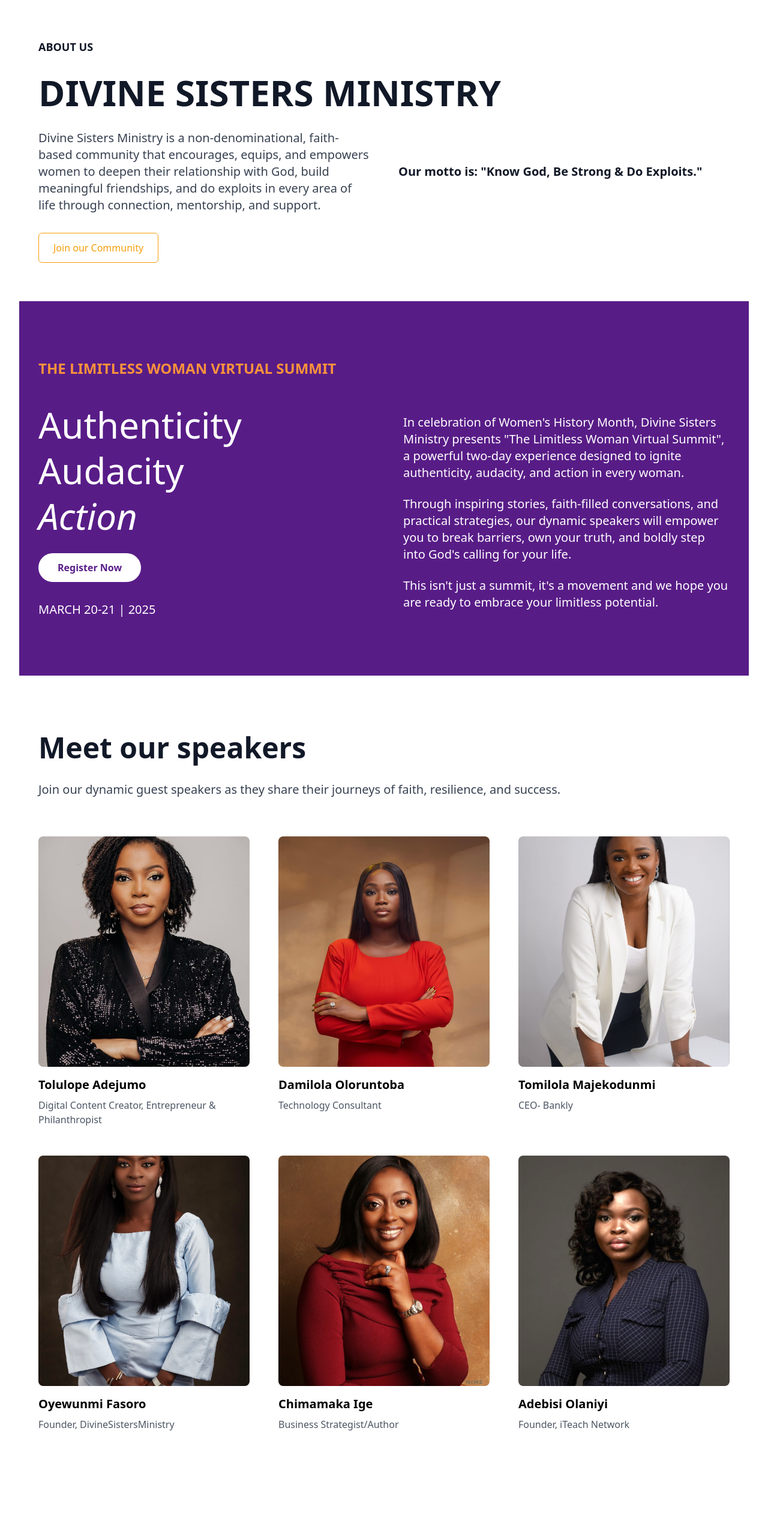
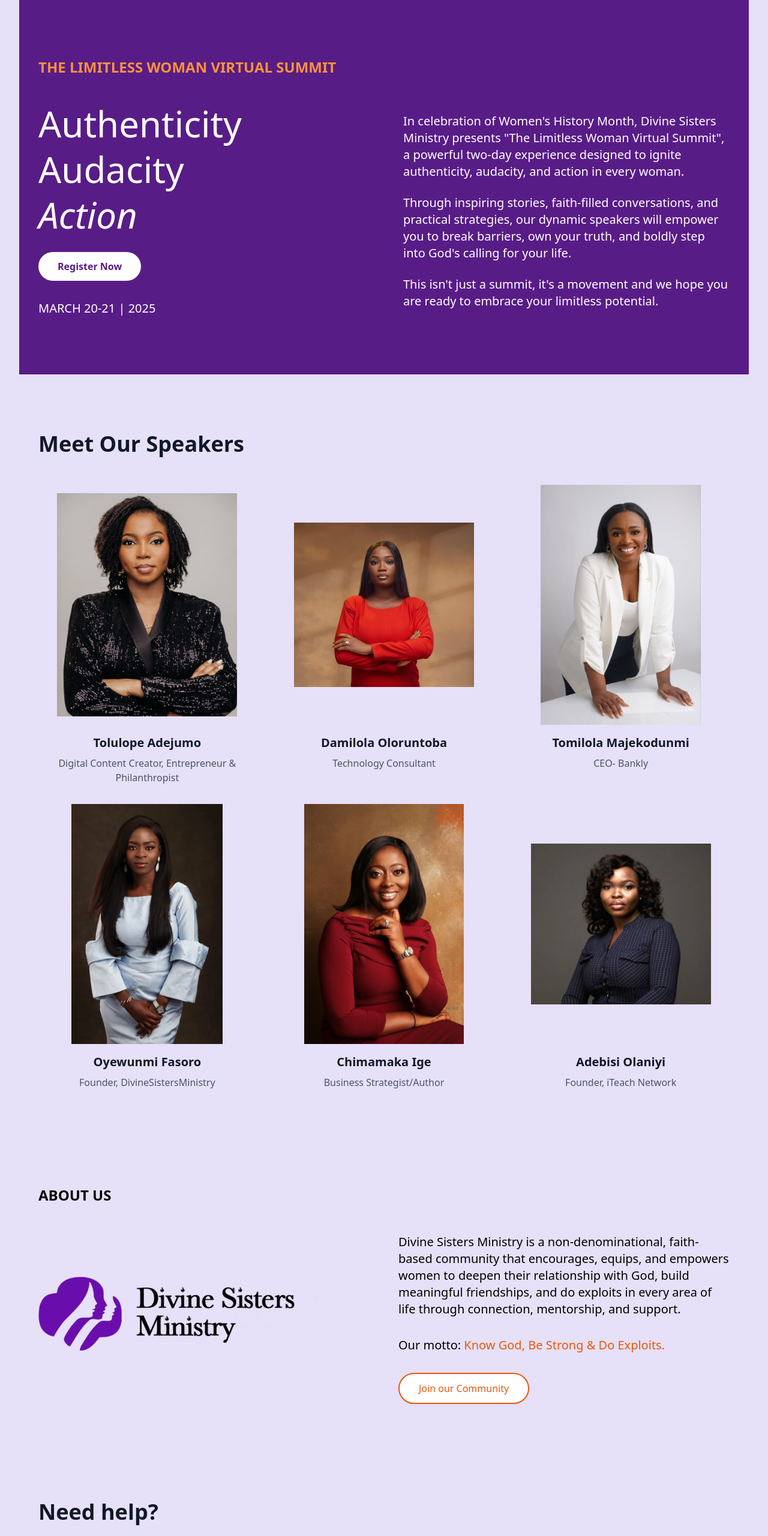
Before and after one commit to IAmTeerex857/divinesistersministry, a React (Vite) app: page / in a window 1280 px wide. Shown: the top 2560 px of the page at 60% size. Built offline with nearby package versions, Linux system fonts and the light colour scheme.

Commit message:
Add files via upload

```diff
--- a/src/App.tsx
+++ b/src/App.tsx
@@ -89,36 +89,8 @@ function App(): JSX.Element {
   };
 
   return (
-    <div className="w-full">
+    <div className="w-full bg-[#e6e0f8]">
       <div className="max-w-7xl mx-auto px-4 sm:px-6 lg:px-8">
-        {/* About Section */}
-        <section className="py-16 px-4 sm:px-6 lg:px-8 max-w-7xl mx-auto">
-          <div className="space-y-8">
-            <p className="text-lg font-semibold text-gray-900">ABOUT US</p>
-            <h1 className="text-5xl sm:text-6xl font-bold text-gray-900">DIVINE SISTERS MINISTRY</h1>
-            <div className="grid lg:grid-cols-2 gap-12">
-              <p className="text-xl text-gray-700">
-                Divine Sisters Ministry is a non-denominational, faith-based community that encourages, equips, and empowers women to deepen their relationship with God, build meaningful friendships, and do exploits in every area of life through connection, mentorship, and support.
-              </p>
-              <div className="flex items-center">
-                <p className="text-xl font-semibold text-gray-900">
-                  Our motto is: "Know God, Be Strong & Do Exploits."
-                </p>
-              </div>
-            </div>
-            <div className="mt-8">
-              <a
-                href="https://docs.google.com/forms/d/e/1FAIpQLSclfLMwDKoFsA7Atb2z_Ydh1csjt0yu7I1tcUA3XB9_b80x5Q/viewform"
-                target="_blank"
-                rel="noopener noreferrer"
-                className="inline-block px-6 py-3 text-base font-medium text-amber-500 bg-white border border-amber-500 rounded-md hover:bg-amber-50 transition duration-150 ease-in-out"
-              >
-                Join our Community
-              </a>
-            </div>
-          </div>
-        </section>
-
         {/* Summit Section */}
         <section className="bg-purple-900 text-white py-24 px-4 sm:px-6 lg:px-8">
           <div className="max-w-7xl mx-auto">
@@ -155,26 +127,57 @@ function App(): JSX.Element {
           </div>
         </section>
 
-        {/* Speakers Section */}
+        {/* Speakers Section - Updated for consistent image sizes */}
         <section className="py-24 px-4 sm:px-6 lg:px-8 max-w-7xl mx-auto">
-          <h2 className="text-5xl font-bold text-gray-900 mb-8">Meet our speakers</h2>
-          <p className="text-xl text-gray-700 mb-16">
-            Join our dynamic guest speakers as they share their journeys of faith, resilience, and success.
-          </p>
-          <div className="grid md:grid-cols-2 lg:grid-cols-3 gap-12">
+          <h2 className="text-4xl font-bold text-gray-900 mb-12">Meet Our Speakers</h2>
+          <div className="grid grid-cols-1 md:grid-cols-2 lg:grid-cols-3 gap-8">
             {speakers.map((speaker, index) => (
-              <div key={index} className="space-y-4">
-                <img
-                  src={speaker.image}
-                  alt={speaker.name}
-                  className="w-full h-96 object-cover rounded-lg"
-                />
-                <div className="space-y-2">
-                  <h3 className="text-xl font-semibold">{speaker.name}</h3>
-                  <p className="text-gray-600">{speaker.title}</p>
+              <div key={index} className="text-center">
+                <div className="mb-4 aspect-[3/4] w-full max-w-[300px] mx-auto relative">
+                  <div className="w-full h-full flex items-center justify-center">
+                    <img
+                      src={speaker.image}
+                      alt={speaker.name}
+                      className="max-w-full max-h-full object-contain"
+                    />
+                  </div>
                 </div>
+                <h3 className="text-xl font-semibold text-gray-900 mb-2">{speaker.name}</h3>
+                <p className="text-gray-600">{speaker.title}</p>
               </div>
             ))}
+          </div>
+        </section>
+
+        {/* About Section */}
+        <section className="py-16 px-4 sm:px-6 lg:px-8 max-w-7xl mx-auto">
+          <h2 className="text-2xl font-bold mb-12">ABOUT US</h2>
+          <div className="grid grid-cols-1 lg:grid-cols-2 gap-12 items-center">
+            <div>
+              <img
+                src="/images/divine-logo.png"
+                alt="Divine Sisters Ministry Logo"
+                className="w-auto h-auto max-w-full"
+              />
+            </div>
+            <div className="space-y-8">
+              <p className="text-xl">
+                Divine Sisters Ministry is a non-denominational, faith-based community that encourages, equips, and empowers women to deepen their relationship with God, build meaningful friendships, and do exploits in every area of life through connection, mentorship, and support.
+              </p>
+              <p className="text-xl">
+                Our motto: <span className="text-orange-600">Know God, Be Strong & Do Exploits.</span>
+              </p>
+              <div>
+                <a
+                  href="https://docs.google.com/forms/d/e/1FAIpQLSclfLMwDKoFsA7Atb2z_Ydh1csjt0yu7I1tcUA3XB9_b80x5Q/viewform"
+                  target="_blank"
+                  rel="noopener noreferrer"
+                  className="inline-block px-8 py-3 text-base font-medium text-orange-600 bg-white border-2 border-orange-600 rounded-full hover:bg-orange-50 transition duration-150 ease-in-out"
+                >
+                  Join our Community
+                </a>
+              </div>
+            </div>
           </div>
         </section>
 
@@ -208,7 +211,7 @@ function App(): JSX.Element {
           </div>
         </section>
 
-        {/* Footer */}
+        {/* Footer - Update WhatsApp number */}
         <footer className="bg-purple-900 text-white py-16 px-4 sm:px-6 lg:px-8">
           <div className="max-w-7xl mx-auto space-y-12">
             <div className="grid grid-cols-1 md:grid-cols-2 gap-8">
@@ -220,8 +223,8 @@ function App(): JSX.Element {
               </div>
               <div className="space-y-4">
                 <h3 className="text-2xl font-semibold">Inquiries</h3>
-                <a href="https://wa.me/+2340994442606" className="text-lg hover:underline">
-                  Whatsapp +2340994442606
+                <a href="https://wa.me/+2348099442606" className="text-lg hover:underline">
+                  Whatsapp +2348099442606
                 </a>
               </div>
             </div>
```
Also changed, not shown: public/images/divine logo.jpeg (added), public/images/divine-logo.png (added).
